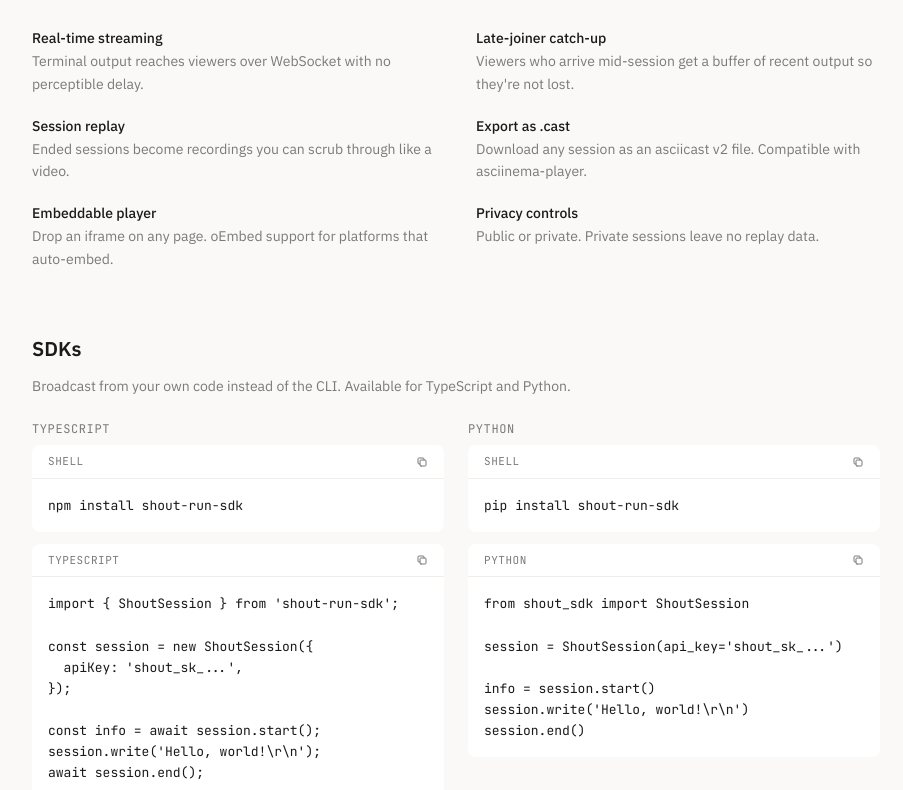
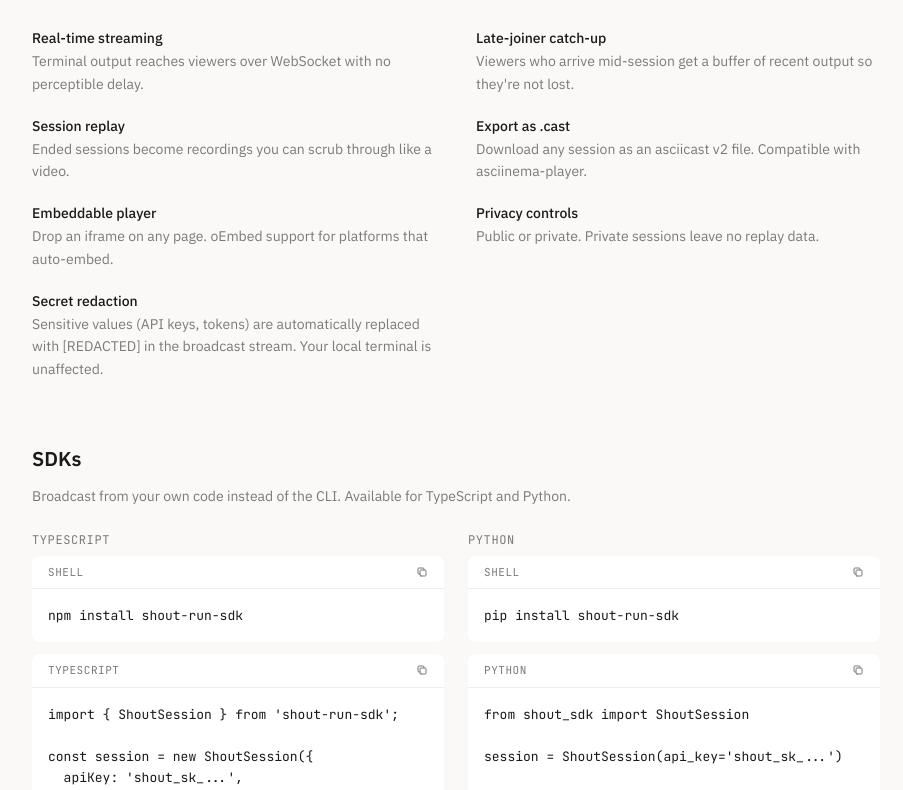
Before and after one commit to pavanmadiraju91/shout-run, a Next.js app in the folder packages/web/: page /about in a window 1280 px wide. Shown: the part 1036-1826 px from the top of the page, without its empty margins (184-1087 px from the left). Built offline with nearby package versions, Linux system fonts and the light colour scheme; no server answers.

Commit message:
docs: document secret redaction feature (#71)
Add secret redaction section to README with CLI flags and SDK usage
examples. Update about page features list and privacy FAQ. Add
redaction to llms.txt key facts.

```diff
--- a/packages/web/src/app/about/page.tsx
+++ b/packages/web/src/app/about/page.tsx
@@ -168,6 +168,10 @@ export default function AboutPage() {
                 [
                   'Privacy controls',
                   'Public or private. Private sessions leave no replay data.',
+                ],
+                [
+                  'Secret redaction',
+                  'Sensitive values (API keys, tokens) are automatically replaced with [REDACTED] in the broadcast stream. Your local terminal is unaffected.',
                 ],
               ] as const
             ).map(([title, desc]) => (
@@ -437,7 +441,7 @@ session.end()`}
                 ],
                 [
                   'Is my data private?',
-                  'You control session visibility: public or private. Private sessions leave no replay data on the server.',
+                  'You control session visibility: public or private. Private sessions leave no replay data on the server. The CLI automatically redacts sensitive env var values (API keys, tokens, database URLs) from the broadcast stream — viewers see [REDACTED] instead. You can add custom secrets via --redact-value or --redact-file.',
                 ],
                 [
                   'Can AI agents use shout?',
```
Also changed, not shown: packages/web/public/llms.txt, 1 other file (tests, documents, lock files or other folders).
